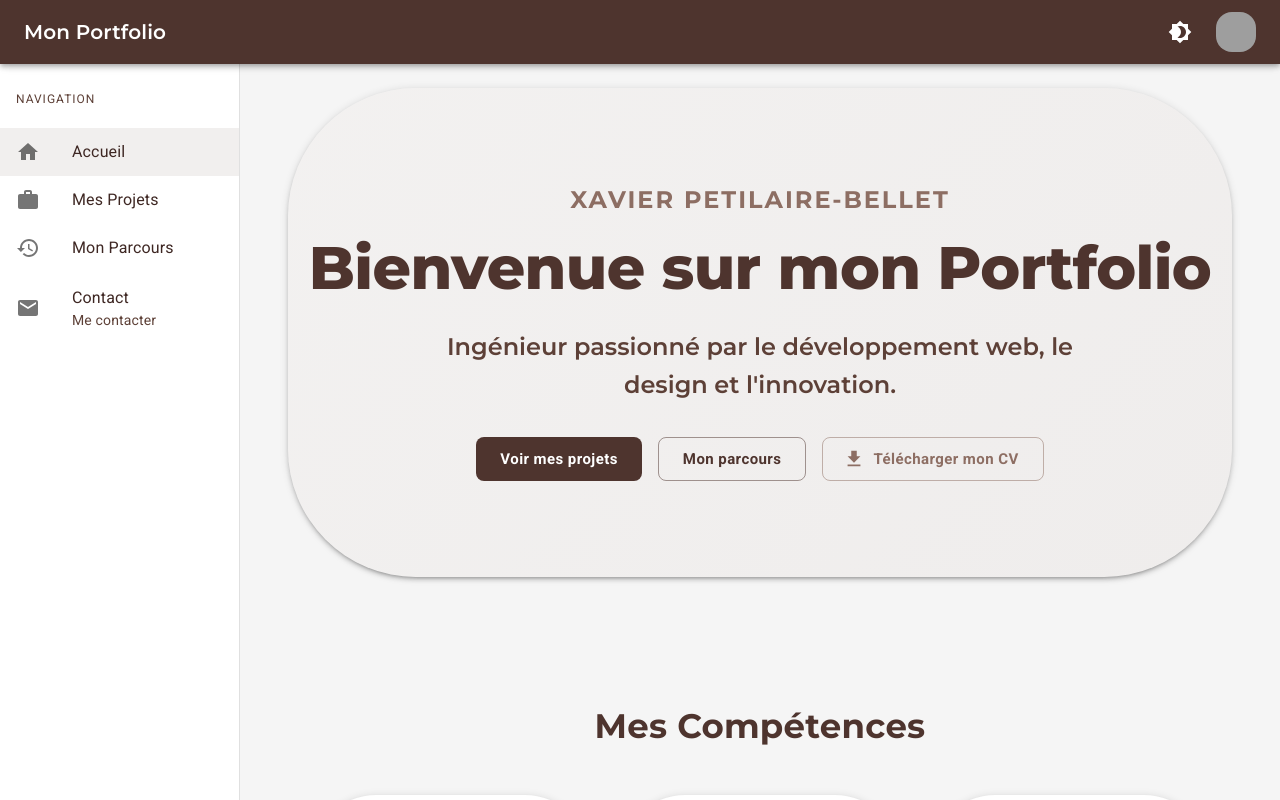
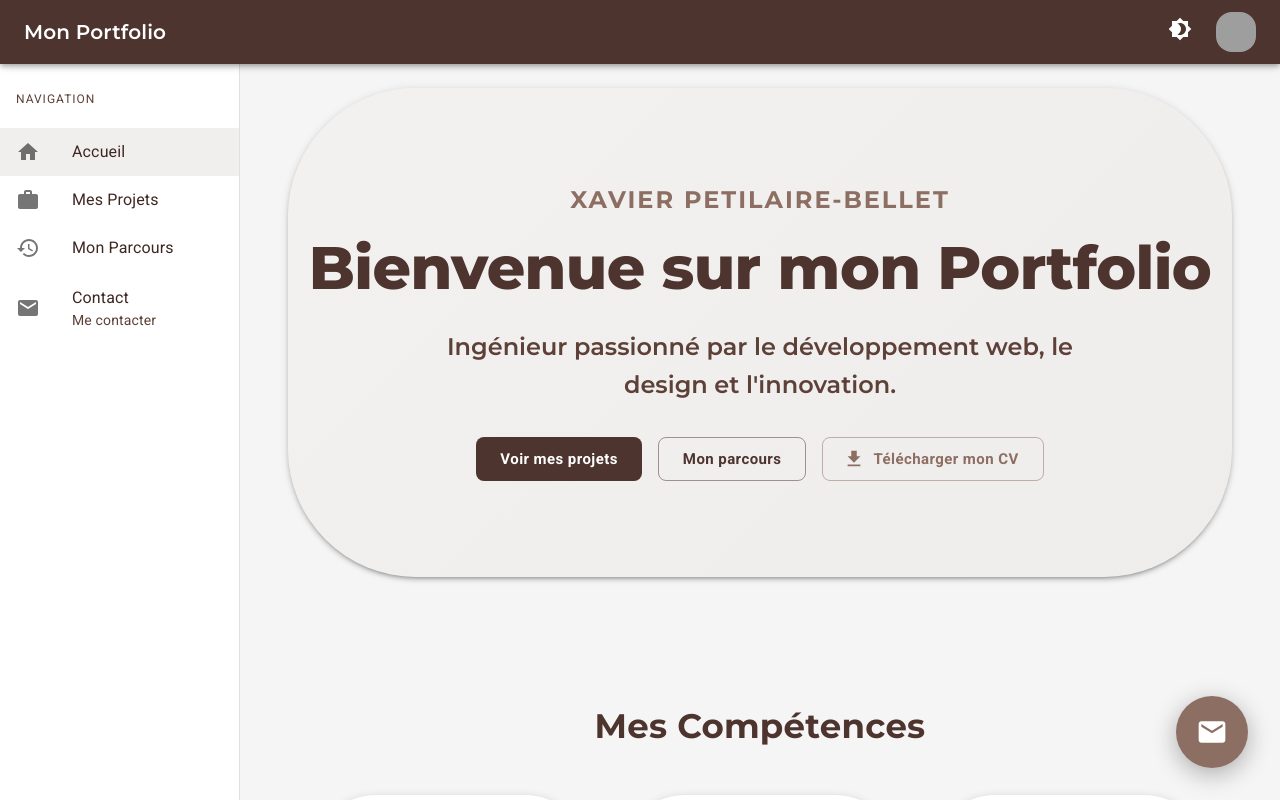
Before and after one commit to xav1312/Portfolio, a React (Vite) app: page / in a window 1280 px wide. Shown: the top 800 px of the page. Built offline with nearby package versions, Linux system fonts and the light colour scheme; grey boxes are pictures that could not be loaded.

Commit message:
Améliorations

```diff
--- /dev/null
+++ b/src/hooks/useDocumentTitle.ts
@@ -0,0 +1,18 @@
+import { useEffect, useRef } from 'react'
+
+export function useDocumentTitle(title: string, prevailOnUnmount = false) {
+  const defaultTitle = useRef(document.title)
+
+  useEffect(() => {
+    document.title = title
+  }, [title])
+
+  useEffect(
+    () => () => {
+      if (!prevailOnUnmount) {
+        document.title = defaultTitle.current
+      }
+    },
+    [prevailOnUnmount],
+  )
+}
--- a/src/layouts/MainLayout.tsx
+++ b/src/layouts/MainLayout.tsx
@@ -1,4 +1,5 @@
-import { useState } from 'react'
+import { useState, useEffect } from 'react'
+import { AnimatePresence, motion } from 'framer-motion'
 import { Outlet, Link as RouterLink, useLocation } from 'react-router-dom'
 import {
   AppBar,
@@ -16,12 +17,15 @@ import {
   useMediaQuery,
   useTheme,
   Avatar,
+  Fab,
+  Tooltip,
 } from '@mui/material'
 import MenuIcon from '@mui/icons-material/Menu'
 import HomeIcon from '@mui/icons-material/Home'
 import WorkIcon from '@mui/icons-material/Work'
 import HistoryIcon from '@mui/icons-material/History'
 import MailIcon from '@mui/icons-material/Mail'
+import KeyboardArrowUpIcon from '@mui/icons-material/KeyboardArrowUp'
 import Brightness4Icon from '@mui/icons-material/Brightness4'
 import Brightness7Icon from '@mui/icons-material/Brightness7'
 import { useColorMode } from '../context/ColorModeContext'
@@ -41,6 +45,19 @@ export default function MainLayout() {
   const isMobile = useMediaQuery(theme.breakpoints.down('md'))
   const [mobileOpen, setMobileOpen] = useState(false)
   const location = useLocation()
+  const [showScrollTop, setShowScrollTop] = useState(false)
+
+  useEffect(() => {
+    const handleScroll = () => {
+      setShowScrollTop(window.scrollY > 300)
+    }
+    window.addEventListener('scroll', handleScroll)
+    return () => window.removeEventListener('scroll', handleScroll)
+  }, [])
+
+  const handleScrollTop = () => {
+    window.scrollTo({ top: 0, behavior: 'smooth' })
+  }
 
   const handleDrawerToggle = () => {
     setMobileOpen(!mobileOpen)
@@ -93,7 +110,7 @@ export default function MainLayout() {
         position="fixed"
         sx={{
           zIndex: (theme) => theme.zIndex.drawer + 1,
-          bgcolor: 'primary.main',
+          bgcolor: (theme) => (theme.palette.mode === 'dark' ? '#181818' : 'primary.main'), // Noir doux en dark mode
         }}
       >
         <Toolbar>
@@ -112,17 +129,25 @@ export default function MainLayout() {
           </Typography>
 
           <IconButton sx={{ ml: 1, mr: 2 }} onClick={colorMode.toggleColorMode} color="inherit">
-            {theme.palette.mode === 'dark' ? <Brightness7Icon /> : <Brightness4Icon />}
+            <AnimatePresence mode="wait" initial={false}>
+              <motion.div
+                key={theme.palette.mode}
+                initial={{ y: -20, opacity: 0, rotate: -90 }}
+                animate={{ y: 0, opacity: 1, rotate: 0 }}
+                exit={{ y: 20, opacity: 0, rotate: 90 }}
+                transition={{ duration: 0.3 }}
+              >
+                {theme.palette.mode === 'dark' ? <Brightness7Icon /> : <Brightness4Icon />}
+              </motion.div>
+            </AnimatePresence>
           </IconButton>
 
-          {/* Logo à droite (remplace le bouton Code) */}
-          {/* Utilisation de import.meta.env.BASE_URL pour gérer le chemin GitHub Pages */}
           <Avatar
             src={`${import.meta.env.BASE_URL}flavicon.png`}
             alt="Logo"
             sx={{ width: 40, height: 40, cursor: 'pointer' }}
             variant="rounded"
-            component={RouterLink} // Rend le logo cliquable pour revenir à l'accueil
+            component={RouterLink}
             to="/"
           />
         </Toolbar>
@@ -173,8 +198,83 @@ export default function MainLayout() {
         <Toolbar />
 
         <Box sx={{ flexGrow: 1, p: 3 }}>
-          <Outlet />
+          <AnimatePresence mode="wait">
+            <motion.div
+              key={location.pathname}
+              initial={{ opacity: 0, y: 20 }}
+              animate={{ opacity: 1, y: 0 }}
+              exit={{ opacity: 0, y: -20 }}
+              transition={{ duration: 0.3 }}
+            >
+              <Outlet />
+            </motion.div>
+          </AnimatePresence>
         </Box>
+
+        {/* Scroll To Top Button */}
+        <AnimatePresence>
+          {showScrollTop && (
+            <Box
+              component={motion.div}
+              initial={{ opacity: 0, scale: 0 }}
+              animate={{ opacity: 1, scale: 1 }}
+              exit={{ opacity: 0, scale: 0 }}
+              sx={{
+                position: 'fixed',
+                bottom: location.pathname !== '/contact' ? 120 : 32,
+                right: location.pathname !== '/contact' ? 48 : 32,
+                zIndex: 999,
+              }}
+            >
+              <Tooltip title="Retour en haut" placement="left" arrow>
+                <Fab
+                  size="small"
+                  color="primary"
+                  onClick={handleScrollTop}
+                  aria-label="scroll back to top"
+                  sx={{ boxShadow: 3 }}
+                >
+                  <KeyboardArrowUpIcon />
+                </Fab>
+              </Tooltip>
+            </Box>
+          )}
+        </AnimatePresence>
+
+        {/* Floating Action Button (FAB) - Contact */}
+        {location.pathname !== '/contact' && (
+          <Box
+            sx={{
+              position: 'fixed',
+              bottom: 32,
+              right: 32,
+              zIndex: 1000,
+            }}
+            component={motion.div}
+            initial={{ scale: 0 }}
+            animate={{ scale: 1 }}
+            whileHover={{ scale: 1.1 }}
+            whileTap={{ scale: 0.9 }}
+          >
+            <Tooltip title="Me contacter" arrow placement="left">
+              <Fab
+                component={RouterLink}
+                to="/contact"
+                color="secondary"
+                size="large" // Taille standard 'large'
+                aria-label="contact"
+                sx={{
+                  width: 72, // Plus grand que le default (56px)
+                  height: 72,
+                  color: 'white',
+                  boxShadow: '0px 6px 24px rgba(0, 0, 0, 0.3)', // Ombre un peu plus prononcée
+                }}
+              >
+                <MailIcon sx={{ fontSize: 32 }} /> {/* Icône plus grande aussi */}
+              </Fab>
+            </Tooltip>
+          </Box>
+        )}
 
         <Footer />
       </Box>
--- a/src/pages/About.tsx
+++ b/src/pages/About.tsx
@@ -3,6 +3,7 @@ import SchoolIcon from '@mui/icons-material/School'
 import PublicIcon from '@mui/icons-material/Public'
 import DownloadIcon from '@mui/icons-material/Download'
 import EmojiObjectsIcon from '@mui/icons-material/EmojiObjects' // Pour les soft skills
+import { useDocumentTitle } from '../hooks/useDocumentTitle'
 
 // Mapping des compétences vers leurs logos (URLs CDN Devicon)
 const skills = [
@@ -48,6 +49,8 @@ const softSkills = [
 ]
 
 export default function About() {
+  useDocumentTitle('Mon Parcours | Xavier Petilaire-Bellet')
+
   return (
     <Container maxWidth="md">
       <Box sx={{ textAlign: 'center', my: 6 }}>
--- a/src/pages/Contact.tsx
+++ b/src/pages/Contact.tsx
@@ -13,8 +13,11 @@ import {
 import SendIcon from '@mui/icons-material/Send'
 import { motion } from 'framer-motion'
 import emailjs from '@emailjs/browser'
+import { useDocumentTitle } from '../hooks/useDocumentTitle'
 
 export default function Contact() {
+  useDocumentTitle('Contact | Xavier Petilaire-Bellet')
+
   const [formData, setFormData] = useState({
     name: '',
     email: '',
--- a/src/pages/Home.tsx
+++ b/src/pages/Home.tsx
@@ -18,8 +18,10 @@ import GitHubIcon from '@mui/icons-material/GitHub'
 import DownloadIcon from '@mui/icons-material/Download'
 import Skills from '../components/Skills'
 import { motion } from 'framer-motion'
+import { useDocumentTitle } from '../hooks/useDocumentTitle'
 
 export default function Home() {
+  useDocumentTitle('Accueil | Xavier Petilaire-Bellet')
   const navigate = useNavigate()
 
   // On prend les 3 premiers projets pour l'aperçu
--- a/src/theme.ts
+++ b/src/theme.ts
@@ -27,15 +27,15 @@ const lightPalette = {
 // Palette "Nuit" (Dark)
 const darkPalette = {
   primary: {
-    main: '#D7CCC8', // Beige clair (inversé)
+    main: '#D7CCC8', // Beige clair (pour le texte)
     light: '#ffffff',
     dark: '#a69b97',
     contrastText: '#121212',
   },
   secondary: {
-    main: '#BCAAA4', // Marron désaturé
-    light: '#efdcd5',
-    dark: '#8c7b75',
+    main: '#D7CCC8', // Beige clair (pour les accents/boutons)
+    light: '#ffffff',
+    dark: '#a69b97',
     contrastText: '#121212',
   },
   background: {
@@ -68,6 +68,32 @@ export const getTheme = (mode: 'light' | 'dark') =>
       borderRadius: 16,
     },
     components: {
+      MuiCssBaseline: {
+        styleOverrides: {
+          body: {
+            scrollbarColor: mode === 'dark' ? '#6a4f4b #2b2b2b' : '#8D6E63 #f5f5f5',
+            '&::-webkit-scrollbar, & *::-webkit-scrollbar': {
+              width: '8px',
+              height: '8px',
+              backgroundColor: mode === 'dark' ? '#2b2b2b' : '#f5f5f5',
+            },
+            '&::-webkit-scrollbar-thumb, & *::-webkit-scrollbar-thumb': {
+              borderRadius: 8,
+              backgroundColor: mode === 'dark' ? '#6a4f4b' : '#8D6E63',
+              minHeight: 24,
+            },
+            '&::-webkit-scrollbar-thumb:focus, & *::-webkit-scrollbar-thumb:focus': {
+              backgroundColor: mode === 'dark' ? '#8D6E63' : '#6a4f4b',
+            },
+            '&::-webkit-scrollbar-thumb:active, & *::-webkit-scrollbar-thumb:active': {
+              backgroundColor: mode === 'dark' ? '#8D6E63' : '#6a4f4b',
+            },
+            '&::-webkit-scrollbar-corner, & *::-webkit-scrollbar-corner': {
+              backgroundColor: mode === 'dark' ? '#2b2b2b' : '#f5f5f5',
+            },
+          },
+        },
+      },
       MuiCard: {
         styleOverrides: {
           root: {
@@ -90,6 +116,10 @@ export const getTheme = (mode: 'light' | 'dark') =>
           root: {
             borderRadius: 8,
             padding: '8px 24px',
+            transition: 'transform 0.2s ease', // Animation fluide
+            '&:hover': {
+              transform: 'scale(1.05)', // Agrandissement léger
+            },
           },
           contained: {
             boxShadow: 'none',
```
Also changed, not shown: src/components/Footer.tsx (+9 -8 lines), src/pages/ProjectDetail.tsx (+90 -32 lines), src/pages/ProjectList.tsx (+44 -18 lines).
